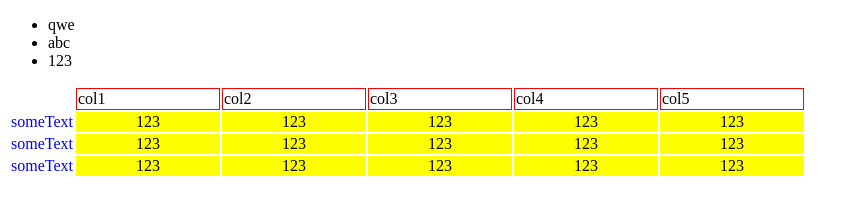
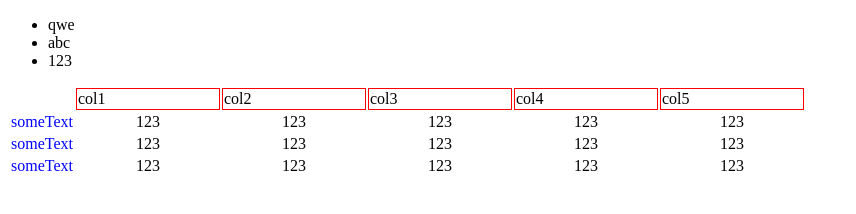
Before and after one commit to mishaaaaaaa/mishaaaaaaa.github.io, a website: page index.html in a window 1280 px wide. Shown: the whole page, without its empty margins (0-856 px from the left). Drawn offline with Linux system fonts and the light colour scheme.

Commit message:
json add

```diff
--- a/index.html
+++ b/index.html
@@ -9,51 +9,38 @@
 
 	<table id = 'maintable'></table>
 </body>
-	<script src="dist/script.js"></script>
+	<script src="src/script.js"></script>
+
 
 	<script>
 
-	table = new Table({
-	'id': 'maintable',
-	'head': ['col1', 'col2', 'col3', 'col4', 'col5'],
-	'width': 700,
-	'data': [
-	{
-		'properties':{
-			'rowHeadName': 'someText',
-			'rowHeadColor':'blue',
-			'rowTextAlign': 'left',
-			'bgc' : 'yellow',
-			'dataTextAlign' : 'center'
-		},
-		'data' : ['123','123','123','123','123']
-	},
-		{
-		'properties':{
-			'rowHeadName': 'someText',
-			'rowHeadColor':'blue',
-			'rowTextAlign': 'left',
-			'bgc' : 'yellow',
-			'dataTextAlign' : 'center'
-		},
-		'data' : ['123','123','123','123','123']
-	},
-		{
-		'properties':{
-			'rowHeadName': 'someText',
-			'rowHeadColor':'blue',
-			'rowTextAlign': 'left',
-			'bgc' : 'yellow',
-			'dataTextAlign' : 'center'
-		},
-		'data' : ['123','123','123','123','123']
-	}
-	]
-})
+		function getTable(callback) {
+
+			var xhr = new XMLHttpRequest()
+			xhr.overrideMimeType("aplication/json")
+			xhr.open('GET', 'tables.json' ,true)
+			xhr.onreadystatechange = function () {
+
+				if (xhr.readyState == 4 && xhr.status == "200") {
+
+					callback(xhr.responseText)
+
+				}
+
+			}
+
+
+			xhr.send(null)
+		}
+
+		getTable(function(response){
+			let json = JSON.parse(response)
+
+			console.log (json)
+
+			new Table (json)
+		})
 
 
 
-
-
-	</script>
-</html>
+	</script></html>
--- a/src/script.js
+++ b/src/script.js
@@ -94,23 +94,24 @@ class Table{
 
 			item['data'].forEach((cellItem) =>{
 				let rowCell = document.createElement('td')
+				rowCell.classList.add('hui')
 				let someBgc = item['properties']['bgc']
 				rowCell.innerHTML = cellItem
 				rowCell.style.width = rowSpaceBetween
 				rowCell.style.textAlign = item['properties']['dataTextAlign']
 
-				rowCell.style.backgroundColor = null
-				if(rowCell.onmouseenter = true){
-					rowCell.style.backgroundColor = someBgc  //второй способ чтоб реализовать hover
-				}
+				// rowCell.style.backgroundColor = null
+				// if(rowCell.onmouseenter = true){
+				// 	rowCell.style.backgroundColor = someBgc  //второй способ чтоб реализовать hover
+				// }
 
 
 
 
-
+				rowCell.addEventListener('mouseover', ()=>{ rowCell.style.backgroundColor = item['properties']['bgc']})
 				row.insertAdjacentHTML('beforeEnd', rowCell.outerHTML)
 
-				rowCell.addEventListener('mouseover', ()=>{ rowCell.style.backgroundColor = item['properties']['bgc']}) // первый способ чтоб реализовать hover
+				 // первый способ чтоб реализовать hover
 
 			})
 			this.element.insertAdjacentHTML('beforeEnd', row.outerHTML)
--- /dev/null
+++ b/tables.json
@@ -0,0 +1,37 @@
+{
+	"id": "maintable",
+	"head": ["col1", "col2", "col3", "col4", "col5"],
+	"width": 700,
+	"data": [
+	{
+		"properties":{
+			"rowHeadName": "someText",
+			"rowHeadColor":"blue",
+			"rowTextAlign": "left",
+			"bgc" : "yellow",
+			"dataTextAlign" : "center"
+		},
+		"data" : ["123","123","123","123","123"]
+	},
+		{
+		"properties":{
+			"rowHeadName": "someText",
+			"rowHeadColor":"blue",
+			"rowTextAlign": "left",
+			"bgc" : "yellow",
+			"dataTextAlign" : "center"
+		},
+		"data" : ["123","123","123","123","123"]
+	},
+		{
+		"properties":{
+			"rowHeadName": "someText",
+			"rowHeadColor":"blue",
+			"rowTextAlign": "left",
+			"bgc" : "yellow",
+			"dataTextAlign" : "center"
+		},
+		"data" : ["123","123","123","123","123"]
+	}
+	]
+}
```
